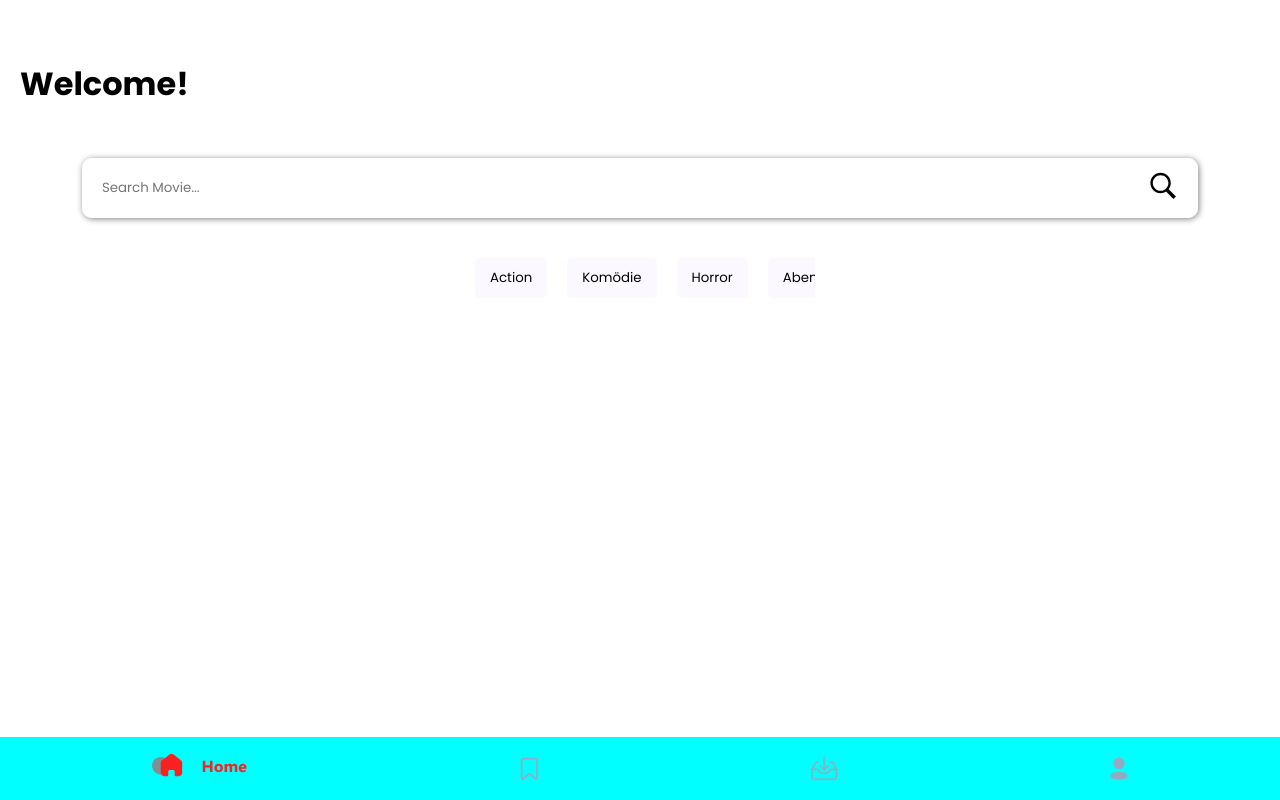
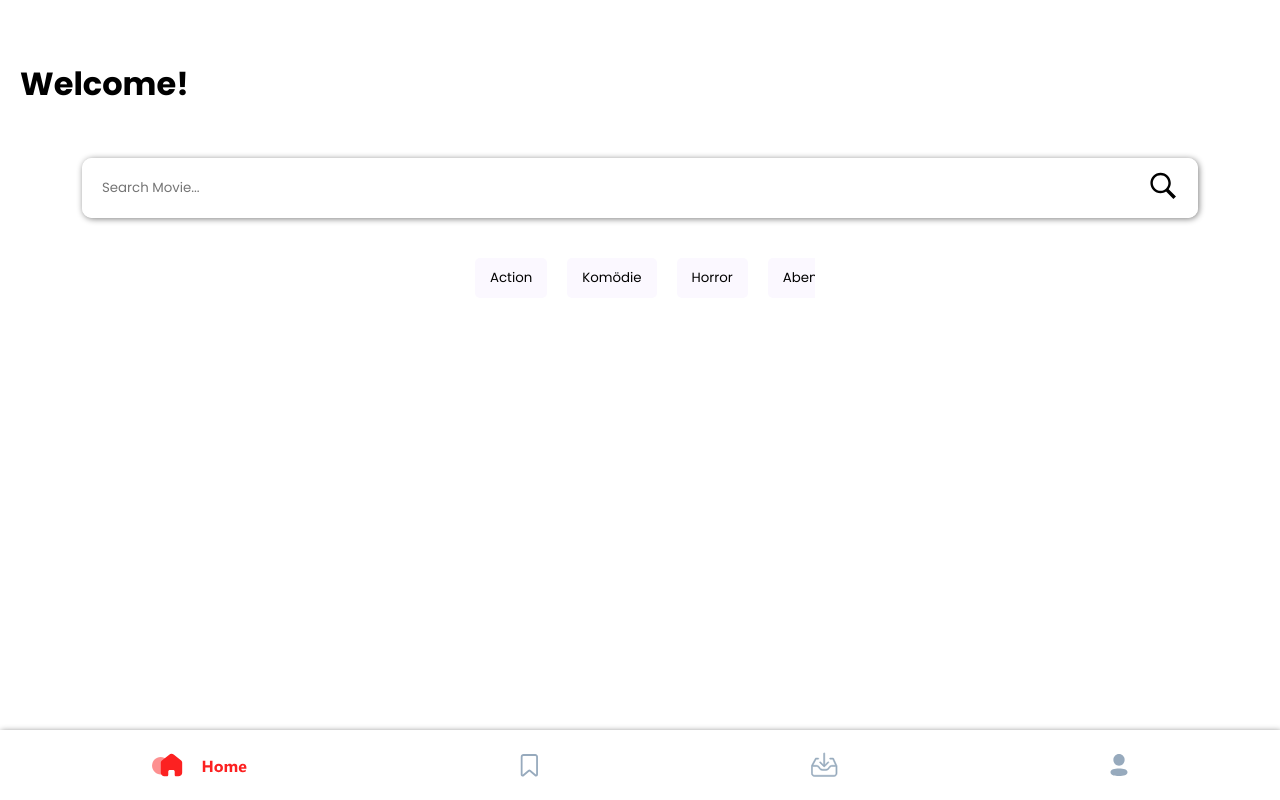
Before and after one commit to Marius-Elting/Frontend-Abschluss-Projekt, a React (Create React App) app: page /home in a window 1280 px wide. Built offline with nearby package versions, Linux system fonts and the light colour scheme; no server answers.

Commit message:
added style for nav

```diff
--- a/src/components/Navigation/Navigation.css
+++ b/src/components/Navigation/Navigation.css
@@ -6,5 +6,10 @@
     align-self: flex-end;
     position: fixed;
     bottom: 0;
-    background-color: aqua;
+    box-shadow: 1px 1px 6px gray;
+    background-color: white;
 }
+
+.navLinkToHome {
+    margin-top: 7%;
+}
--- a/src/components/Navigation/Navigation.js
+++ b/src/components/Navigation/Navigation.js
@@ -10,7 +10,7 @@ function Navigation() {
     return (
         <div className='navigation'>
             <Link to="/home">
-                <img alt="Home Button" src={Home}></img>
+                <img className='navLinkToHome' alt="Home Button" src={Home}></img>
             </Link>
             <img alt="Bookmark Button" src={Bookmark}></img>
             <img alt="Download Button" src={Download}></img>
```
